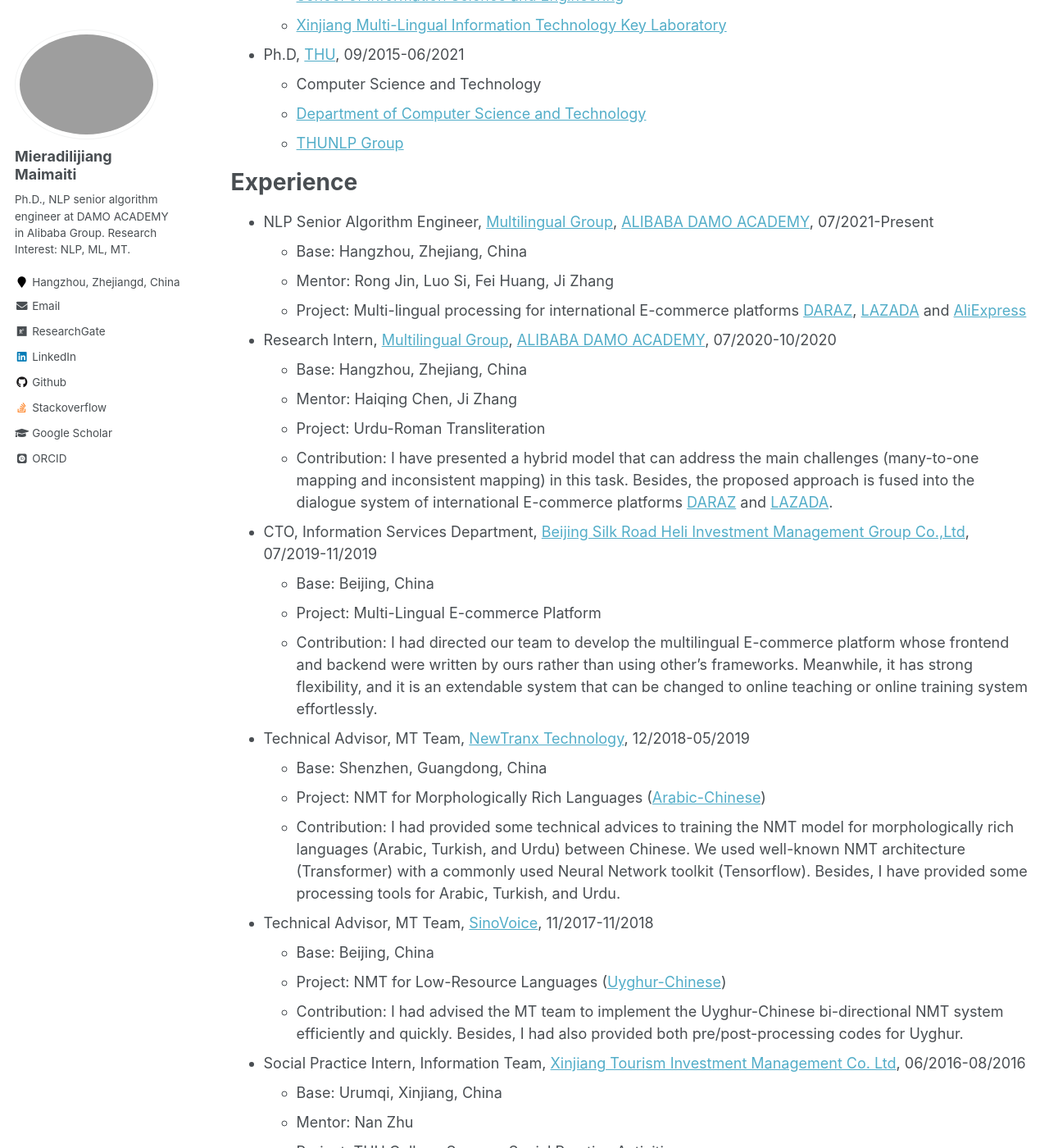
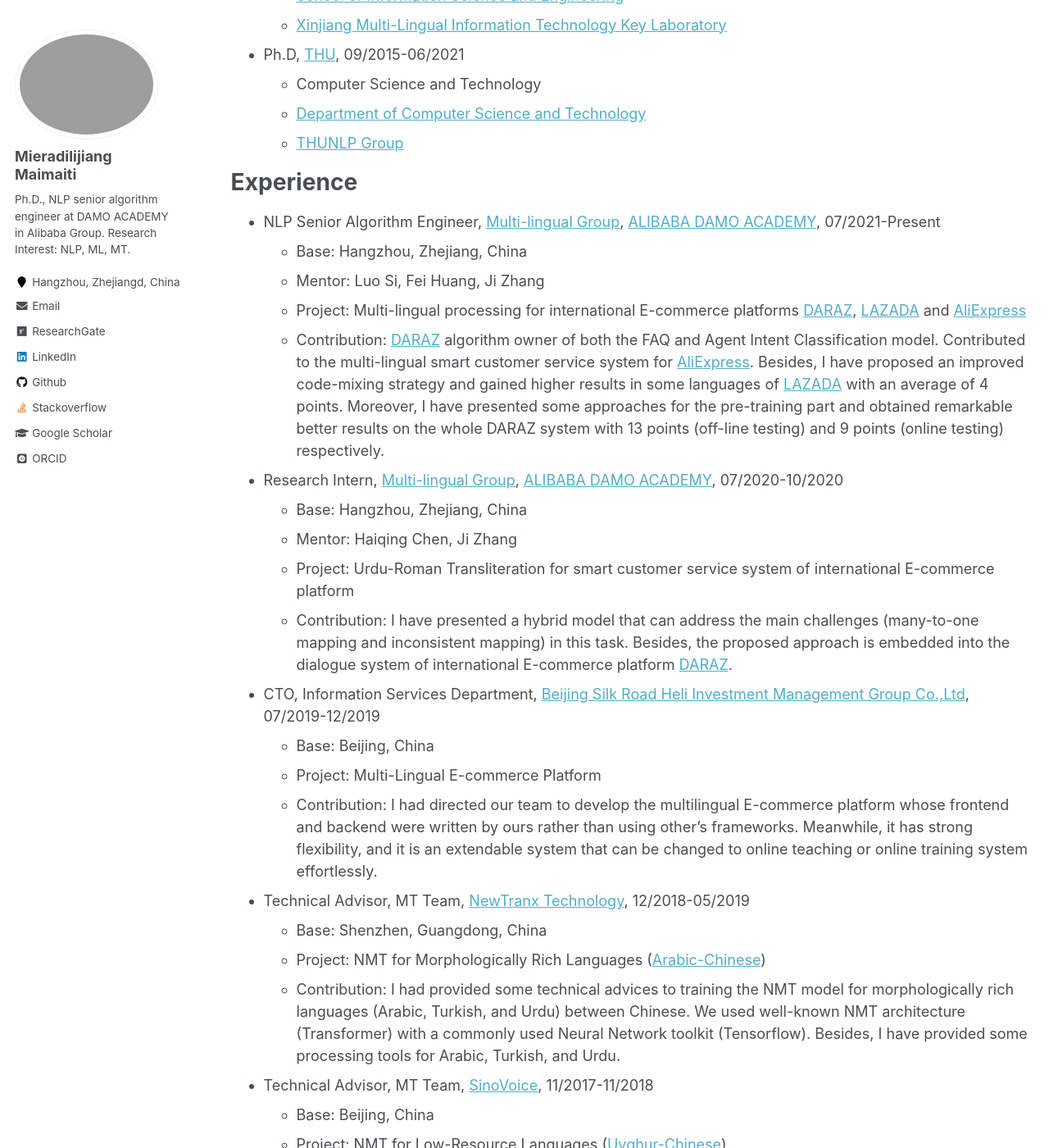
Before and after one commit to miradel51/miradel51.github.io, a Jekyll site: the page built from _pages/cv.md, in a window 1280 px wide and 1400 px high, scrolled down 660 px. Shown: the whole window at 82% size. Built offline with Jekyll 4.4.1, drawn with Linux system fonts in a browser that asks for light colours; some web fonts are replaced.

Commit message:
Update cv.md
revised cv en version

```diff
--- a/_pages/cv.md
+++ b/_pages/cv.md
@@ -34,17 +34,18 @@ Education
 
 Experience
 ======
-* NLP Senior Algorithm Engineer, [Multilingual Group](https://damo.alibaba.com/labs/language-technology), [ALIBABA DAMO ACADEMY](https://damo.alibaba.com/), 07/2021-Present
+* NLP Senior Algorithm Engineer, [Multi-lingual Group](https://damo.alibaba.com/labs/language-technology), [ALIBABA DAMO ACADEMY](https://damo.alibaba.com/), 07/2021-Present
   * Base: Hangzhou, Zhejiang, China
-  * Mentor: Rong Jin, Luo Si, Fei Huang, Ji Zhang
+  * Mentor: Luo Si, Fei Huang, Ji Zhang
   * Project: Multi-lingual processing for international E-commerce platforms [DARAZ](https://www.daraz.pk/), [LAZADA](https://www.lazada.com/en/) and [AliExpress](https://www.aliexpress.com/)
-* Research Intern, [Multilingual Group](https://damo.alibaba.com/labs/language-technology), [ALIBABA DAMO ACADEMY](https://damo.alibaba.com/), 07/2020-10/2020
+  * Contribution: [DARAZ](https://www.daraz.pk/) algorithm owner of both the FAQ and Agent Intent Classification model. Contributed to the multi-lingual smart customer service system for [AliExpress](https://www.aliexpress.com/). Besides, I have proposed an improved code-mixing strategy and gained higher results in some languages of [LAZADA](https://www.lazada.com/en/)  with an average of 4 points. Moreover, I have presented some approaches for the pre-training part and obtained remarkable better results on the whole DARAZ system with 13 points (off-line testing) and 9 points (online testing) respectively.
+* Research Intern, [Multi-lingual Group](https://damo.alibaba.com/labs/language-technology), [ALIBABA DAMO ACADEMY](https://damo.alibaba.com/), 07/2020-10/2020
   * Base: Hangzhou, Zhejiang, China
   * Mentor: Haiqing Chen, Ji Zhang
-  * Project: Urdu-Roman Transliteration
+  * Project: Urdu-Roman Transliteration for smart customer service system of international E-commerce platform
   * Contribution: I have presented a hybrid model that can address the main challenges (many-to-one mapping and inconsistent mapping) in this task.
-Besides, the proposed approach is fused into the dialogue system of international E-commerce platforms [DARAZ](https://www.daraz.pk/) and [LAZADA](https://www.lazada.com/en/).
-* CTO, Information Services Department, [Beijing Silk Road Heli Investment Management Group Co.,Ltd](https://www.helibazar.com/index.html), 07/2019-11/2019
+Besides, the proposed approach is embedded into the dialogue system of international E-commerce platform [DARAZ](https://www.daraz.pk/).
+* CTO, Information Services Department, [Beijing Silk Road Heli Investment Management Group Co.,Ltd](https://www.helibazar.com/index.html), 07/2019-12/2019
   * Base: Beijing, China
   * Project: Multi-Lingual E-commerce Platform
   * Contribution: I had directed our team to develop the multilingual E-commerce platform whose frontend and backend were written by ours rather than using other's frameworks.
```
